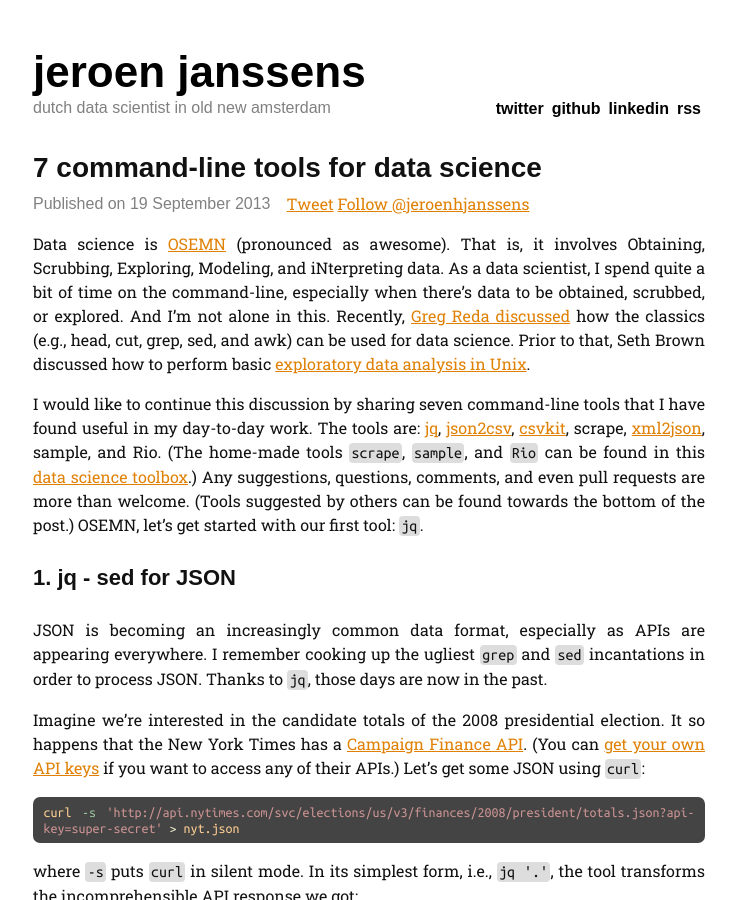
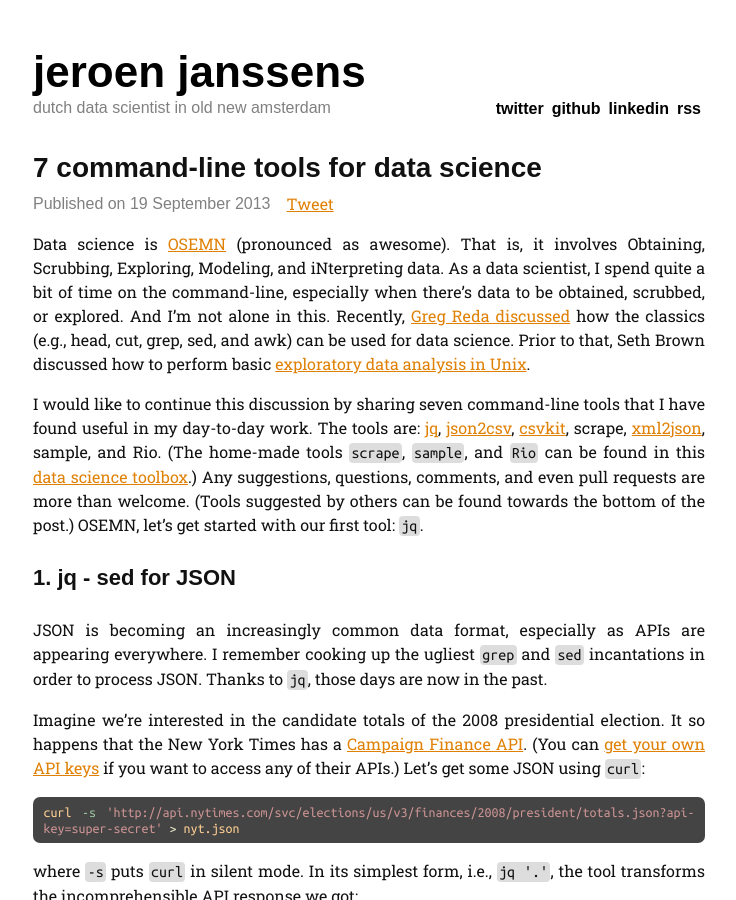
Before and after one commit to jeroenjanssens/jeroenjanssens.github.io, a Jekyll site: the page built from _posts/2013-09-19-seven-command-line-tools-for-data-science.markdown, in a window 1280 px wide and 900 px high. Shown: the whole window, without its empty margins (271-1007 px from the left). Built offline with Jekyll 4.4.1, drawn with Linux system fonts in a browser that asks for light colours; some web fonts are replaced; Markdown is read by kramdown in place of the engine named in the settings; comment, search, counter and statistics services are not loaded; a file with an impossible date is left out.

Commit message:
Add favicons

```diff
--- a/_layouts/default.html
+++ b/_layouts/default.html
@@ -2,12 +2,35 @@
 <html>
 	<head>
 		<meta charset="utf-8">
+		<link rel="icon" href="/favicon.png" type="image/png" />
+		<link rel="shortcut icon" href="/favicon.ico" />
 		<meta http-equiv="X-UA-Compatible" content="IE=edge,chrome=1">
 		<title>{{ page.title }}</title>
 		<meta name="viewport" content="width=device-width">
 		<meta name="description" content="{{ site.description }}">
 		<link href="/css/screen.css" media="screen, projection" rel="stylesheet" type="text/css" />
 		<link rel="alternate" type="application/rss+xml" title="{{ site.name }}" href="{{ site.url }}/feed.xml">
+		<meta name="twitter:card" content="summary">
+		<meta name="twitter:site" content="@jeroenhjanssens">
+		<meta name="twitter:creator" content="@jeroenhjanssens">
+		{% if page.title %}
+		  <meta name="twitter:title" content="{{ page.title }}">
+		{% else %}
+		<meta name="twitter:title" content="{{ site.title }}">
+		{% endif %}
+		{% if page.url %}
+		<meta name="twitter:url" content="{{ site.url }}{{ page.url }}">
+		{% endif %}
+		{% if page.description %}
+		  <meta name="twitter:description" content="{{ page.description }}">
+		{% else %}
+		  <meta name="twitter:description" content="{{ site.description }}">
+		{% endif %}
+		{% if page.image %}
+		  <meta name="twitter:image:src" content="{{ site.url }}{{ page.image }}">
+		{% else %}
+		  <meta name="twitter:image:src" content="{{ site.url }}/img/jeroenjanssens.jpg">
+		{% endif %}
 	</head>
 	<body>
 		<script>
--- a/_layouts/post.html
+++ b/_layouts/post.html
@@ -3,10 +3,8 @@
 ---
 					<h2>{{ page.title }}</h2>
 					<div class="date">Published on {{ page.date | date_to_long_string }}</div>
-<a href="https://twitter.com/share" class="twitter-share-button" data-via="jeroenhjanssens">Tweet</a>
-<script>!function(d,s,id){var js,fjs=d.getElementsByTagName(s)[0],p=/^http:/.test(d.location)?'http':'https';if(!d.getElementById(id)){js=d.createElement(s);js.id=id;js.src=p+'://platform.twitter.com/widgets.js';fjs.parentNode.insertBefore(js,fjs);}}(document, 'script', 'twitter-wjs');</script>
-<a href="https://twitter.com/jeroenhjanssens" class="twitter-follow-button" data-show-count="false">Follow @jeroenhjanssens</a>
-<script>!function(d,s,id){var js,fjs=d.getElementsByTagName(s)[0],p=/^http:/.test(d.location)?'http':'https';if(!d.getElementById(id)){js=d.createElement(s);js.id=id;js.src=p+'://platform.twitter.com/widgets.js';fjs.parentNode.insertBefore(js,fjs);}}(document, 'script', 'twitter-wjs');</script>
+					<a href="https://twitter.com/share" class="twitter-share-button" data-via="jeroenhjanssens">Tweet</a>
+					<script>!function(d,s,id){var js,fjs=d.getElementsByTagName(s)[0],p=/^http:/.test(d.location)?'http':'https';if(!d.getElementById(id)){js=d.createElement(s);js.id=id;js.src=p+'://platform.twitter.com/widgets.js';fjs.parentNode.insertBefore(js,fjs);}}(document, 'script', 'twitter-wjs');</script>
 					<div class="post">
 						{{ content }}
 					</div>
--- a/_posts/2013-09-19-seven-command-line-tools-for-data-science.markdown
+++ b/_posts/2013-09-19-seven-command-line-tools-for-data-science.markdown
@@ -2,6 +2,8 @@
 layout: post
 title:  "7 command-line tools for data science"
 date:   2013-09-19 12:00:00
+description: "Data science involves Obtaining, Scrubbing, Exploring, Modeling, and iNterpreting data. As a data scientist, I spend quite a bit of time on the command-line, especially when there's data to be obtained, scrubbed, or explored. And I'm not alone in this. Recently, Greg Reda discussed how the classics (e.g., head, cut, grep, sed, and awk) can be used for data science. Prior to that, Seth Brown discussed how to perform basic exploratory data analysis in Unix. I would like to continue this discussion by sharing seven command-line tools that I have found useful in my day-to-day work. The tools are: jq, json2csv, csvkit, scrape, xml2json, sample, and Rio."
+image:  /img/iris.png
 ---
 
 Data science is [OSEMN](http://www.dataists.com/2010/09/a-taxonomy-of-data-science/) (pronounced as awesome).
```
Also changed, not shown: _posts/2013-11-24-stochastic-outlier-selection.markdown (+4 -4 lines), 11 other files.
